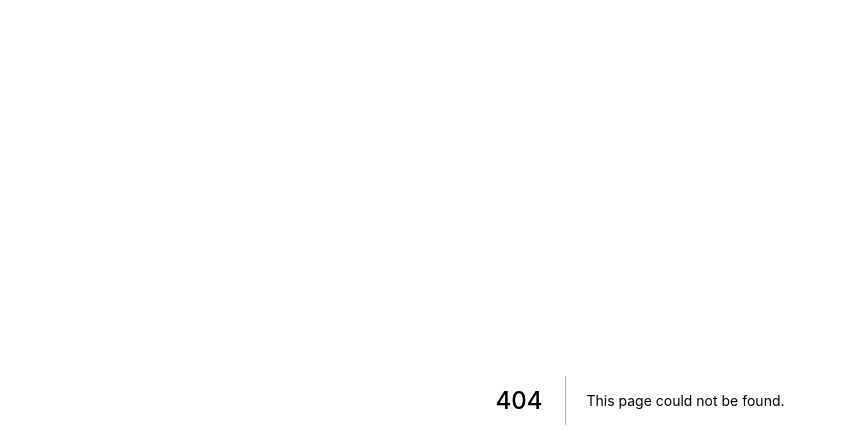
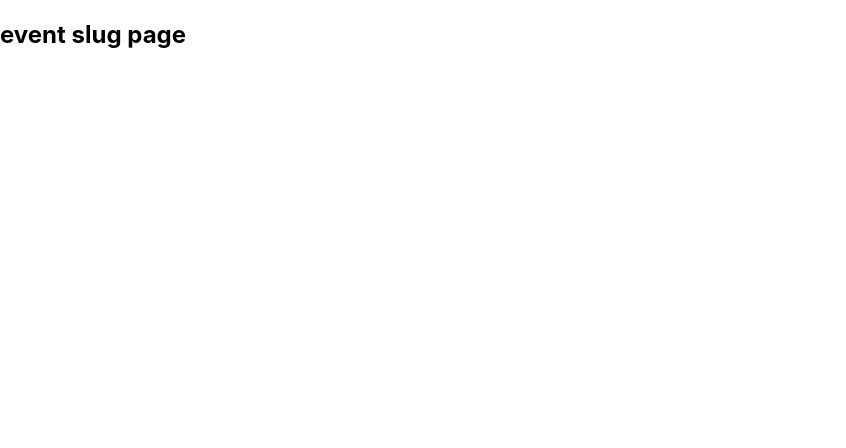
Before and after one commit to HyeonJu-C/file-based-routing-practice, a Next.js app: page /events in a window 1280 px wide. Before the commit this address had no page. Shown: the top 448 px of the page, without its empty margins (0-846 px from the left). Built offline with nearby package versions, Linux system fonts and the light colour scheme.

Commit message:
routes 구조

```diff
--- /dev/null
+++ b/pages/events/[...dates].js
@@ -0,0 +1,7 @@
+export default function EventSlugPage() {
+  return (
+    <section>
+      <h1>event slug page</h1>
+    </section>
+  )
+}
--- a/pages/index.js
+++ b/pages/index.js
@@ -1,7 +1,7 @@
 export default function HomePage() {
   return (
     <section>
-      <h1>this is homepage</h1>
+      <h1>starting page</h1>
     </section>
   )
 }
```
Also changed, not shown: pages/events/[id].js (added, +7 -0 lines), pages/events/index.js (added, +7 -0 lines), 1 other file (tests, documents, lock files or other folders).
